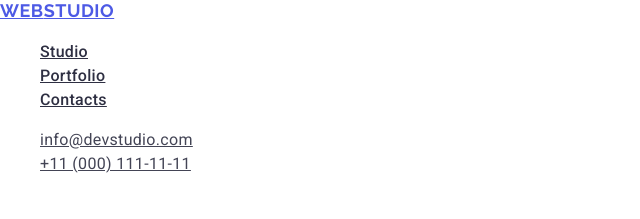
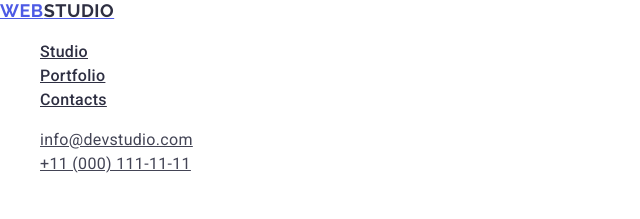
Before and after one commit to Uliana-Oleksiienko/goit-markup-hw-02, a plain HTML site: page index.html in a window 1280 px wide. Shown: the top 219 px of the page, 0-640 px from the left. Drawn offline with nearby package versions, Linux system fonts and the light colour scheme.

Commit message:
Change logo-color

```diff
--- a/css/styles.css
+++ b/css/styles.css
@@ -19,7 +19,7 @@ body {
 }
 
 .logo-color {
-    color: #4d5ae5;
+    color: #2E2F42;
 }
 .navigation {
     font-weight: 500;
```
